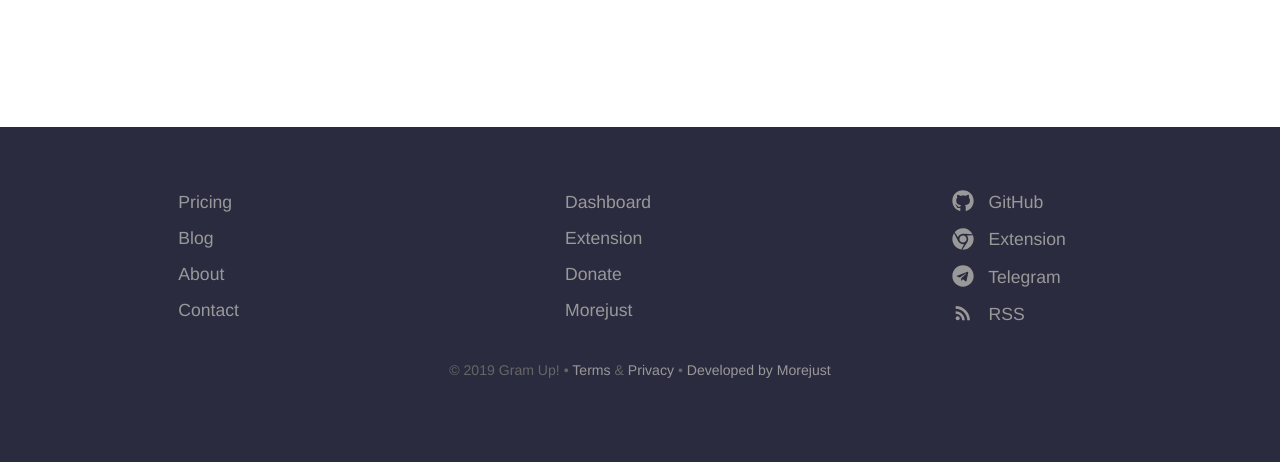
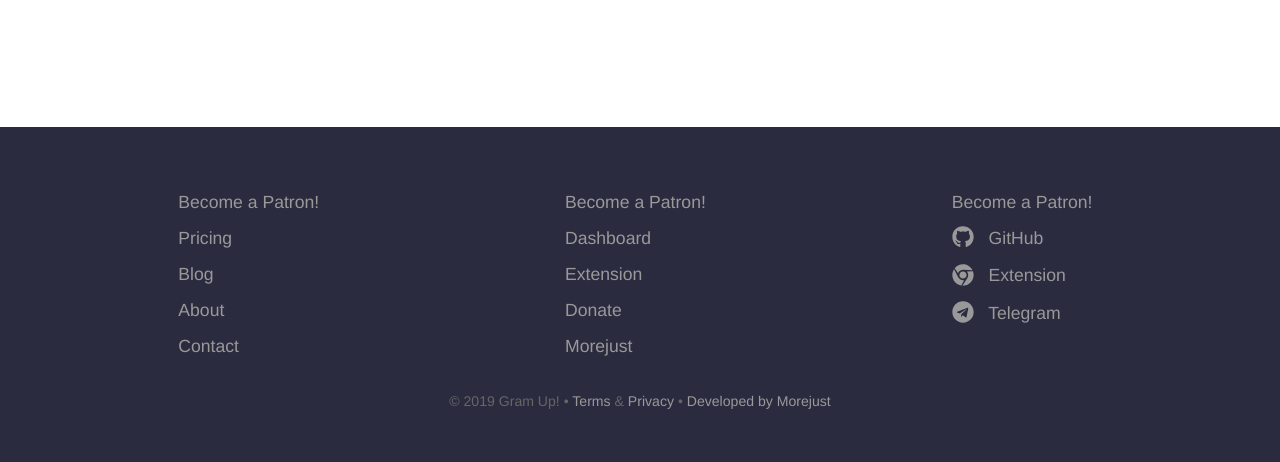
Before and after one commit to tarsbase/gramup-landing, a Jekyll site: the page built from about.html, in a window 1280 px wide. Shown: the part 611-1073 px from the top of the page. Built offline with Jekyll 4.4.1, drawn with Linux system fonts in a browser that asks for light colours; comment, search, counter and statistics services are not loaded; before the commit the page ends 1042 px from its top, so only the background shows below that.

Commit message:
add patreon link to footer

```diff
--- a/_data/footer.yml
+++ b/_data/footer.yml
@@ -33,7 +33,3 @@
     link: https://t.me/instabotproject
     social_icon: Telegram
     new_window: true
-  - name: RSS
-    link: /feed.xml
-    social_icon: RSS
-    new_window: false
--- a/_includes/footer.html
+++ b/_includes/footer.html
@@ -3,6 +3,9 @@
         <div class="footer-columns">
             {% for column in site.data.footer %}
             <ul class="footer-links">
+                <li>
+                    <a href="https://www.patreon.com/bePatron?u=3640789" data-patreon-widget-type="become-patron-button">Become a Patron!</a><script async src="https://c6.patreon.com/becomePatronButton.bundle.js"></script>
+                </li>
                 {% for link in column.links %}
                     <li><a {% if link.new_window %}target="_blank"{% endif %} href="{% include relative-src.html src=link.link %}" {% if link.social_icon %}class="{{ link.social_icon }}-icon"{% endif %}>
                         {% if link.social_icon %}
```
